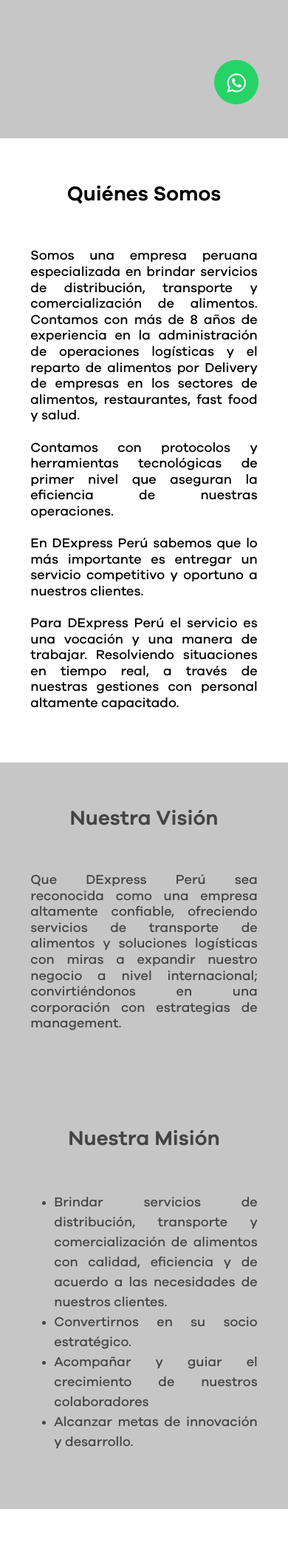
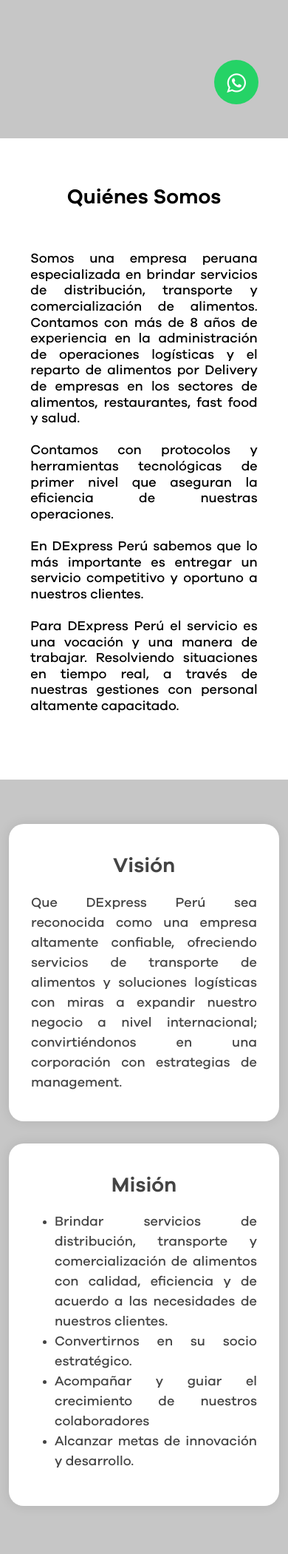
Before and after one commit to miguelb10/dexpress, a PHP site: page / in a window 390 px wide. Shown: the part 663-2764 px from the top of the page at 74% size. Run offline with PHP 8.4, Linux system fonts and the light colour scheme; some libraries are stand-ins or nearby versions.

Commit message:
deploy v3 - 2710

```diff
--- a/assets/css/style.css
+++ b/assets/css/style.css
@@ -11,6 +11,10 @@
 @font-face {
   font-family: GalanoGrotesqueMedium;
   src: url(../../fonts/GalanoGrotesqueMedium.otf);
+}
+
+.enum-text {
+  font-family: GalanoGrotesqueLight !important;
 }
 
 .color-title-mi-vi {
@@ -67,6 +71,11 @@
   margin-left: 8%;
   margin-right: 8%;
   color: black;
+}
+
+.title-modal-text-1 {
+  text-align: justify;
+  font-family: GalanoGrotesqueSemiBold !important;
 }
 
 .vi-mi-background {
@@ -439,11 +448,15 @@
   padding-left: 20px;
 }
 
+.modal-dialog-centered {
+  max-width: 1000px !important;
+}
+
 .mobile-nav-toggle {
   position: fixed;
   right: 15px;
   top: 20px;
-  z-index: 9998;
+  z-index: 100;
   border: 0;
   background: none;
   font-size: 24px;
@@ -723,10 +736,6 @@
 /*--------------------------------------------------------------
 # About Us
 --------------------------------------------------------------*/
-
-.about {
-  padding-bottom: 30px;
-}
 
 .about .container {
   box-shadow: 0 5px 25px 0 rgba(214, 215, 216, 0.6);
@@ -978,7 +987,51 @@
 .counts .count-box p {
   padding: 0;
   margin: 0;
-  font-family: "Raleway", sans-serif;
+  font-size: 14px;
+}
+
+.vi-mi-title-box {
+  line-height: 2;
+}
+
+.vi-mi-text-box {
+  line-height: 1.5;
+}
+
+.size-box-vi-mi {
+  min-height: 500px;
+}
+
+/*count 2*/
+
+.countst {
+  background-color: #c6c6c6;
+}
+
+.countst .count-box {
+  box-shadow: 0px 0 16px rgba(0, 0, 0, 0.1);
+  padding: 0px 30px 30px 30px;
+  background: #fff;
+  margin-bottom: 30px;
+  border-radius: 20px;
+}
+
+.countst .count-box i {
+  display: block;
+  font-size: 64px;
+  margin-bottom: 15px;
+}
+
+.countst .count-box span {
+  font-size: 42px;
+  display: block;
+  font-weight: 700;
+  color: #1c5c93;
+}
+
+.countst .count-box p {
+  padding: 0;
+  margin: 0;
   font-size: 14px;
 }
 
@@ -1695,6 +1748,11 @@
   left: 25%;
 }
 
+.about-style {
+  padding-top: 1%;
+  padding-bottom: 1%;
+}
+
 .img-responsive-footer {
   max-width: 30%;
 }
@@ -1789,8 +1847,23 @@
 }
 
 @media screen and (max-width: 980px) {
+  .about-style {
+    box-shadow: none !important;
+    padding-bottom: 5%;
+  }
+  .vi-mi-title-box {
+    padding-top: 30px;
+  }
+  .size-box-vi-mi {
+    min-height: 0 !important;
+  }
   .margin-text-about {
     font-size: 18px;
+  }
+  .margin-text-about-mov {
+    font-size: 18px;
+    margin-left: 0% !important;
+    margin-right: 0% !important;
   }
   .color-title-mi-vi {
     font-size: 18px;
--- a/index.php
+++ b/index.php
@@ -46,8 +46,8 @@
             </div>
         </div>
     </section>
-    <section id="about">
-        <div class="container">
+    <section id="about" class="about">
+        <div class="container about-style">
             <h1 class="text-center title title-services-box-1 text-about-color">Quiénes Somos</h1>
             </br></br>
             <h4 class="margin-text-about">
@@ -61,25 +61,29 @@
             </h4>
         </div>
     </section>
-    <section id="vision" class="vi-mi-background">
+    <section id="vimi" class="countst">
         <div class="container">
-            <h1 class="text-center title title-services-box-1 color-title-mi-vi-t">Nuestra Visión</h1>
-            </br></br>
-            <h4 class="margin-text-about color-title-mi-vi">
+            <div class="row">
+                <div class="col-lg-6 col-md-6 text-center" data-aos="fade-up">
+                    <div class="count-box size-box-vi-mi">
+                        <h1 class="text-center title title-services-box-1 color-title-mi-vi-t vi-mi-title-box">Visión</h1>
+                        <h4 class="margin-text-about margin-text-about-mov color-title-mi-vi vi-mi-text-box">
                             Que DExpress Perú sea reconocida como una empresa altamente confiable, ofreciendo servicios de transporte de alimentos y soluciones logísticas con miras a expandir nuestro negocio a nivel internacional; convirtiéndonos en una corporación con estrategias de management.
                         </h4>
                     </div>
-    </section>
-    <section id="mision" class="vi-mi-background">
-        <div class="container">
-            <h1 class="text-center title title-services-box-1 color-title-mi-vi-t">Nuestra Misión</h1>
-            </br></br>
-            <ul class="margin-text-about color-title-mi-vi">
+                </div>
+                <div class="col-lg-6 col-md-6 text-center" data-aos="fade-up" data-aos-delay="200">
+                    <div class="count-box size-box-vi-mi">
+                        <h1 class="text-center title title-services-box-1 color-title-mi-vi-t vi-mi-title-box">Misión</h1>
+                        <ul class="margin-text-about margin-text-about-mov color-title-mi-vi vi-mi-text-box">
                             <li>Brindar servicios de distribución, transporte y comercialización de alimentos con calidad, eficiencia y de acuerdo a las necesidades de nuestros clientes.</li>
                             <li>Convertirnos en su socio estratégico.</li>
                             <li>Acompañar y guiar el crecimiento de nuestros colaboradores</li>
                             <li>Alcanzar metas de innovación y desarrollo.</li>
                         </ul>
+                    </div>
+                </div>
+            </div>
         </div>
     </section>
     <section id="services" class="services">
@@ -268,6 +272,44 @@
         </div>
     </div>
 
+    <div class="modal fade" id="ModalTermCond" tabindex="-1" role="dialog" aria-labelledby="ModalTermCond" aria-hidden="true">
+        <div class="modal-dialog modal-dialog-centered" role="document">
+            <div class="modal-content">
+                <div class="modal-body">
+                    <h4 class="title-modal-text-1 text-center">TÉRMINOS Y CONDICIONES</h4>
+                    <h5 class="title-modal-text-1">La contratación y adquisición de los servicios de DExpress Perú implica total conocimiento y aceptación de las condiciones abajo especificadas de acuerdo a las disposiciones legales y reglamentarias vigentes; por tal motivo, sugerimos que tengan en cuenta las siguientes consideraciones:</h5>
+                    <ol class="enum-text">
+                        <li>El servicio adquirido tiene dos modalidades como mínimo: Servicio Part Time, que comprende 5 horas diarias, 7 veces por semana y el servicio Full time que comprende de 8 a 9 horas diarias por semana.</li>
+                        <li>En el momento de emisión del presente contrato el cliente deberá verificar bajo su responsabilidad que todos los datos consignados en éste sean conformes y de acuerdo a su solicitud y acepta las cláusulas generales de contratación.</li>
+                        <li>Para acceder a los servicios contratados con la empresa, esta deberá ser establecida de forma mensual como mínimo o extender el tiempo de vigencia según sea la necesidad del cliente.</li>
+                        <li>En caso de presentarse alguna eventualidad en el lugar de origen o durante el viaje, que impida la prestación del servicio, la Empresa realizará el transbordo en unidades estándar (propias o terceras).</li>
+                        <li>La empresa no se hace responsable de la performance de internet en las máquinas de usuarios, de la red de los operadores o fallas en las pasarelas de pago para pagos online que no se logre concretar la venta debido a fallas en la comunicación de enlace.</li>
+                        <li>Las tarifas son referenciales y pueden variar de acuerdo a la temporada sin previo aviso.</li>
+                    </ol>
+                </div>
+                <div class="modal-footer" style="justify-content: center;">
+                    <button type="button" class="btn btn-danger" data-dismiss="modal">Cerrar</button>
+                </div>
+            </div>
+        </div>
+    </div>
+
+    <div class="modal fade" id="ModalTarifa" tabindex="-1" role="dialog" aria-labelledby="ModalTarifa" aria-hidden="true">
+        <div class="modal-dialog modal-dialog-centered" role="document">
+            <div class="modal-content">
+                <div class="modal-body">
+                    <h4 class="title-modal-text-1 text-center">RESTRICCIONES DE TARIFAS</h4>
+                    <h5 class="enum-text">Porque pensamos en siempre entregar un servicio accesible DExpress Perú ofrece una tarifa plana sin comisiones en comparación con la ofrecida por otras empresas.
+                        Brindándoles así el mejor servicio al mejor precio con la seguridad y cumpliendo todos los protocolos exigidos para que su producto llegue de forma óptima al destino solicitado.
+                    </h5>
+                </div>
+                <div class="modal-footer" style="justify-content: center;">
+                    <button type="button" class="btn btn-danger" data-dismiss="modal">Cerrar</button>
+                </div>
+            </div>
+        </div>
+    </div>
+
     <script src="assets/vendor/jquery/jquery.min.js"></script>
     <script src="assets/vendor/bootstrap/js/bootstrap.bundle.min.js"></script>
     <script src="assets/vendor/jquery.easing/jquery.easing.min.js"></script>
--- a/partials/footer.php
+++ b/partials/footer.php
@@ -7,11 +7,11 @@
   <div class="footer-middle-text footer-middle text-center">
     <div class="container">
       <h4 class="encuentranos-text-h4">Encuéntranos en <img class="iconos-footer" src="assets/img/iconos/dexpress_linkedin.png">
-        <img class="iconos-footer" src="assets/img/iconos/dexpress_facebook.png">
-        <img class="iconos-footer" src="assets/img/iconos/dexpress_instagram.png">
+        <a href="https://www.facebook.com/DExpress-Perú-104388888137613" target="_blank"><img class="iconos-footer" src="assets/img/iconos/dexpress_facebook.png"></a>
+        <a href="https://www.instagram.com/dexpressperu/" target="_blank"><img class="iconos-footer" src="assets/img/iconos/dexpress_instagram.png"></a>
         <a class="salto-movil-nn" style="color: transparent;">___________________________________</a>
         <br class="salto-movil">
-        <a class="encuentranos-enlaces">RESTRICCIONES DE TARIFA | </a><a class="encuentranos-enlaces">TÉRMINOS Y CONDICIONES | </a><a href="#contactanos" class="encuentranos-enlaces">CONTÁCTANOS</a></h4>
+        <a class="encuentranos-enlaces" data-toggle="modal" data-target="#ModalTarifa" href="#">RESTRICCIONES DE TARIFA | </a><a class="encuentranos-enlaces" data-toggle="modal" data-target="#ModalTermCond" href="#">TÉRMINOS Y CONDICIONES | </a><a href="#contactanos" class="encuentranos-enlaces">CONTÁCTANOS</a></h4>
     </div>
   </div>
   <div class="container">
--- a/partials/header.php
+++ b/partials/header.php
@@ -29,7 +29,7 @@
             <ul>
                 <li class="active"><a class="text-header" href="#topbar">Inicio</a></li>
                 <li><a class="text-header" href="#about">Quiénes Somos</a></li>
-                <li><a class="text-header" href="#vision">Visión y Misión</a></li>
+                <li><a class="text-header" href="#vimi">Visión y Misión</a></li>
                 <li><a class="text-header" href="#services">Servicios</a></li>
                 <li><a class="text-header" href="#contactanos">Contáctanos</a></li>
                 <!--<li><a class="text-header" href="#ubicanos">Ubícanos</a></li>-->
```
Lines whose indentation alone changed are shown as unchanged.
